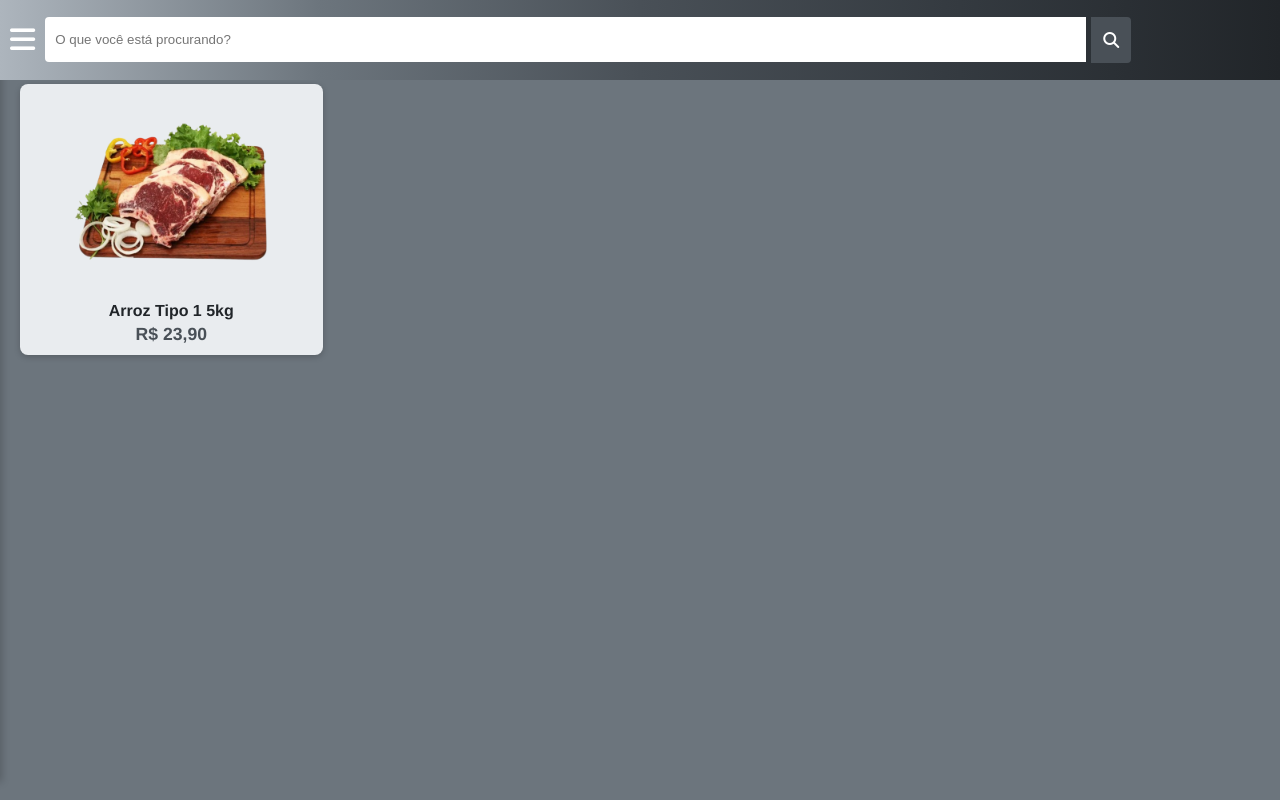
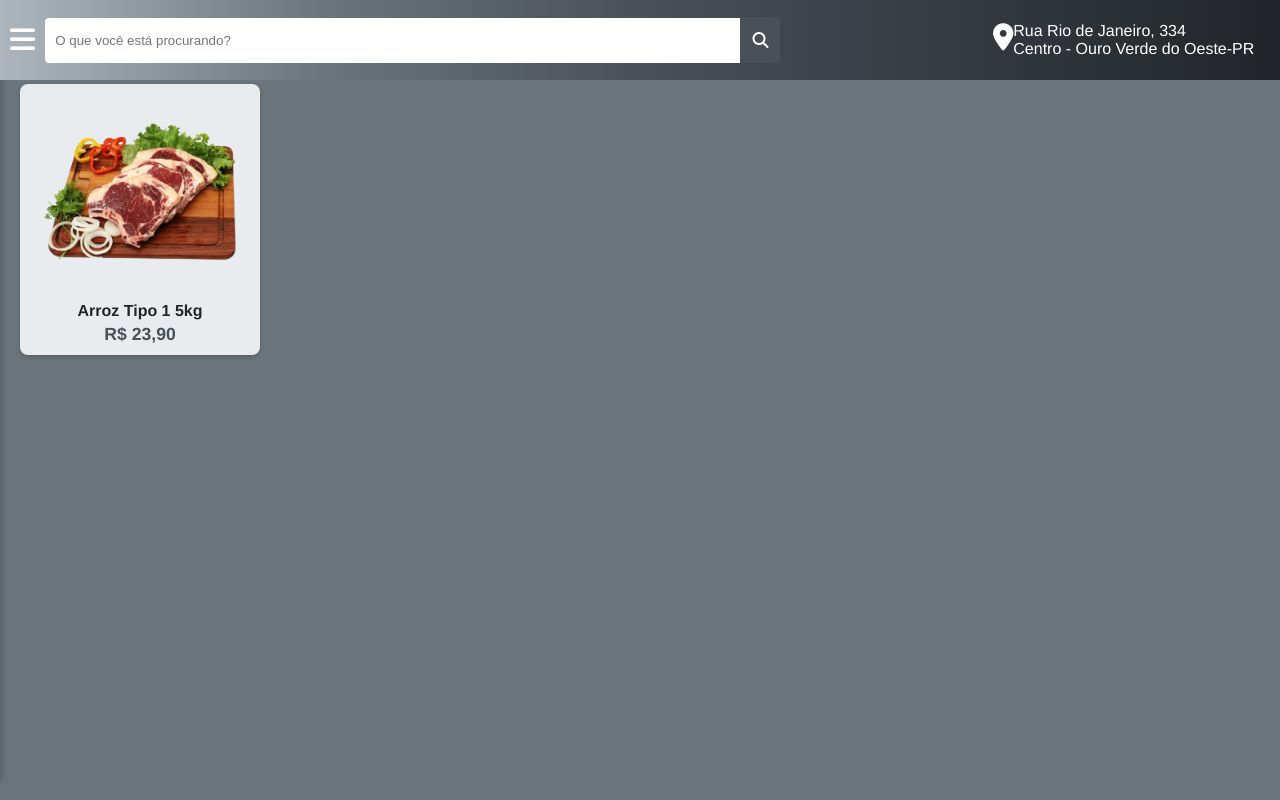
Before and after one commit to CaioHF/Supermercado-Ourolar, a plain HTML site: page index.html in a window 1280 px wide. Drawn offline with Linux system fonts and the light colour scheme.

Commit message:
adicionando endereco em telas grandes

```diff
--- a/estilos/style.css
+++ b/estilos/style.css
@@ -57,6 +57,11 @@ header {
     gap: 5px;
 }
 
+.inputEbt{
+        display: flex;
+        width: 95%;
+}
+
 input[type="text"] {
     width: 85%;
     height: 45px;
@@ -90,6 +95,10 @@ button:hover {
 .fa-solid.fa-magnifying-glass{ /*icone da lupa*/
     font-size: 1.2em;
     color: white;
+}
+
+div.endereco{
+    display: none;
 }
 
 /* ===== FIM CABECALHO ===== */
@@ -145,8 +154,6 @@ button:hover {
     color: var(--cor-9);
     background: #f9f9f9;
 }
-
-
 
 main {
     height: 90%;
@@ -205,36 +212,80 @@ section.produtos {
     color: var(--cor-7);
 }
 
-@media screen and (max-width: 900px) {
+@media screen and (max-width: 850px) { /*Telas pequenas*/
     .menu-lateral.ativo ~ main section.produtos {
-        grid-template-columns: 1fr;
+        grid-template-columns: 1fr 1fr;
         width: calc(100% - 160px); /* subtrai a largura do menu lateral */
         transition: width 0.3s ease;
 
     }
 
     .menu-lateral:not(.ativo) ~ main section.produtos {
-        grid-template-columns: 1fr 1fr;
+        grid-template-columns: 1fr 1fr 1fr;
         width: 100%;
         transition: width 0.3s ease;
     }
 
 }
 
-@media screen and (min-width: 900px){
+@media screen and (min-width: 850px){ /*Telas grandes*/
+
+    div.container_input{
+        display: flex;
+        justify-content: space-between;
+    }
+
+    .inputEbt{
+        display: flex;
+        align-items: center;
+    }
+
+    .fa-solid.fa-location-dot{
+        font-size: 1.7em;
+        margin-top: 2px;
+    }
+
+    div.endereco{
+    display: flex;
+    justify-content: center;
+    align-items: center;
+    width: 30%;
+    align-items: center;
+    color: white;
+    gap: 3px;
+}
+
+a {
+    display: flex;
+    text-decoration: none;
+    color: white;
+}
+
+div.endereco:hover{
+    transform: scale(1.1);
+    cursor: pointer;
+    transition: 0.3s;
+}
+
+    input[type="text"] {
+    display: flex;
+    justify-content: center;
+    align-items: center;
+    width: 75%;
+}
     .produto img {
         height: 200px;  /* aumenta um pouco o tamanho, mas sem exagero */
         object-fit: contain; /* mantém proporção da imagem */
     }
 
     .menu-lateral.ativo ~ main section.produtos {
-        grid-template-columns: 1fr 1fr 1fr;
+        grid-template-columns: 1fr 1fr 1fr 1fr;
         width: calc(100% - 160px); /* subtrai a largura do menu lateral */
         transition: width 0.3s ease;
     }
 
     .menu-lateral:not(.ativo) ~ main section.produtos {
-        grid-template-columns: 1fr 1fr 1fr 1fr;
+        grid-template-columns: 1fr 1fr 1fr 1fr 1fr;
         width: 100%;
         transition: width 0.3s ease;
     }
--- a/index.html
+++ b/index.html
@@ -15,8 +15,14 @@
         </div>
 
         <div class="container_input">
-            <input type="text" id="campoBusca" placeholder="O que você está procurando?">
+            <div class="inputEbt"><input type="text" id="campoBusca" placeholder="O que você está procurando?">
+
             <button id="btnBusca"><i class="fa-solid fa-magnifying-glass"></i></button>
+            </div>
+            <div class="endereco">
+                <a href="https://maps.app.goo.gl/FzYvdwL6ZVnriBXu6" target="_blank"><i class="fa-solid fa-location-dot"></i><p>Rua Rio de Janeiro, 334<br>Centro - Ouro Verde do Oeste-PR</p></a>
+            </div>
+
         </div>
     </header>
 
@@ -173,6 +179,18 @@
             </div>
 
             <div class="produto" data-categoria="acougue">
+                <img src="imagens/acougue/Bisteca_bovina.png" alt="Bisteca_bovina">
+                <h2>Bisteca Bovina Kg</h2>
+                <p class="preco">R$ 37,90</p>
+            </div>
+
+            <div class="produto" data-categoria="acougue">
+                <img src="imagens/acougue/Bisteca_bovina.png" alt="Bisteca_bovina">
+                <h2>Bisteca Bovina Kg</h2>
+                <p class="preco">R$ 37,90</p>
+            </div>
+
+            <div class="produto" data-categoria="acougue">
                 <img src="imagens/acougue/coxao_mole.png" alt="coxao_mole">
                 <h2>Coxão Mole Kg</h2>
                 <p class="preco">R$ 45,90</p>
```
